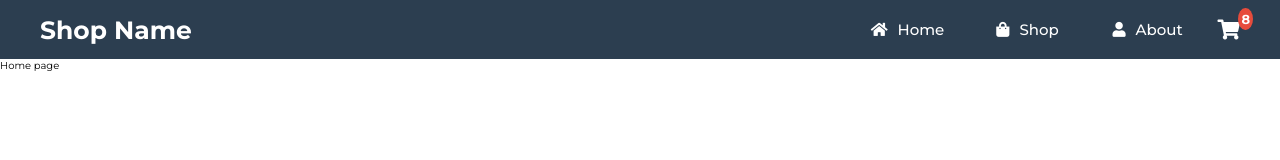
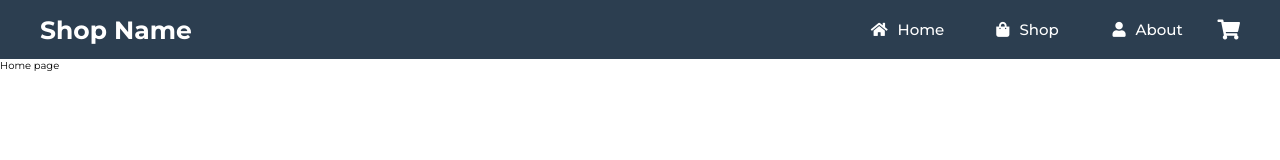
Before and after one commit to ABojo/ShoppingCart, a React (Create React App) app: page / in a window 1280 px wide. Shown: the top 160 px of the page. Built offline with nearby package versions, Linux system fonts and the light colour scheme; the HTML template or start-up script is replaced by a standard one.

Commit message:
Render number of items on navbar if number is greater than 0

```diff
--- a/src/App.js
+++ b/src/App.js
@@ -7,7 +7,7 @@ import Navbar from './components/Navbar';
 import CartSidebar from './components/CartSidebar';
 
 function App() {
-  const [cartCount, setCartCount] = useState(8);
+  const [cartCount, setCartCount] = useState(0);
   const [cartSidebarShown, setCartSidebarShown] = useState(false);
 
   const showCartSideBar = () => {
--- a/src/components/Navbar.js
+++ b/src/components/Navbar.js
@@ -4,6 +4,7 @@ import { Link } from 'react-router-dom';
 function Navbar(props) {
   const { cartCount, showCartSidebar } = props;
   const linkStyles = { textDecoration: 'none', color: 'white' };
+
   return (
     <div className="navbar">
       <h1 className="nav-heading">Shop Name</h1>
@@ -27,7 +28,7 @@ function Navbar(props) {
         </Link>
 
         <h1 className="nav-cart" onClick={showCartSidebar}>
-          <p className="nav-cart__count">{cartCount}</p>
+          {cartCount ? <p className="nav-cart__count">{cartCount}</p> : ''}
           <i className="fas fa-shopping-cart"></i>
         </h1>
       </div>
```
